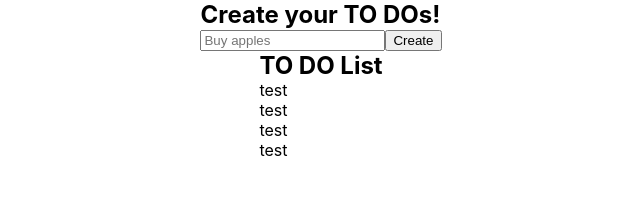
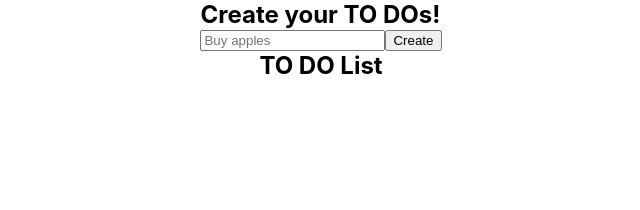
Before and after one commit to lopez-tomas/basic-todo-list, a React (Create React App) app: page / in a window 1280 px wide. Shown: the top 210 px of the page, without its empty margins (319-959 px from the left). Built offline with nearby package versions, Linux system fonts and the light colour scheme.

Commit message:
[FEAT]: AppContext used. TO DOs displayed if they exist.

```diff
--- a/src/containers/ToDoList.jsx
+++ b/src/containers/ToDoList.jsx
@@ -1,13 +1,15 @@
-import React from 'react';
+import React, { useContext } from 'react';
+import AppContext from '../context/AppContext';
 import ToDo from '../components/ToDo';
 
 const ToDoList = () => {
+  const { state } = useContext(AppContext);
+
   return (
-    <ul>
-      <ToDo />
-      <ToDo />
-      <ToDo />
-      <ToDo />
+    <ul className="ToDoList">
+      {state.todos.map(todo => (
+        <ToDo key={todo.id} todo={todo} />
+      ))}
     </ul>
   )
 }
```
